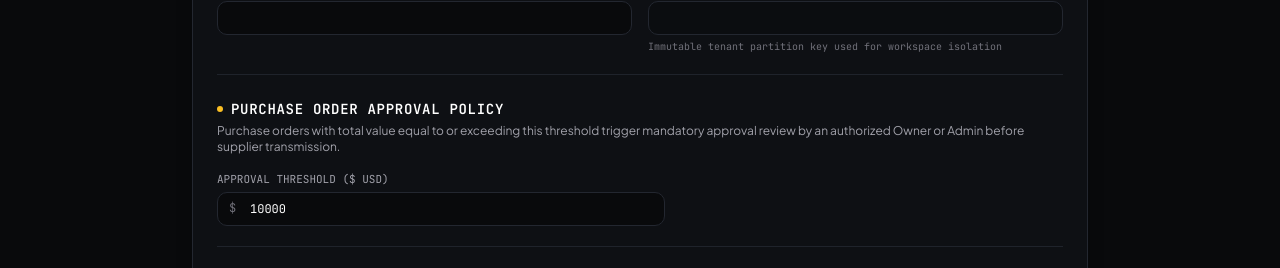
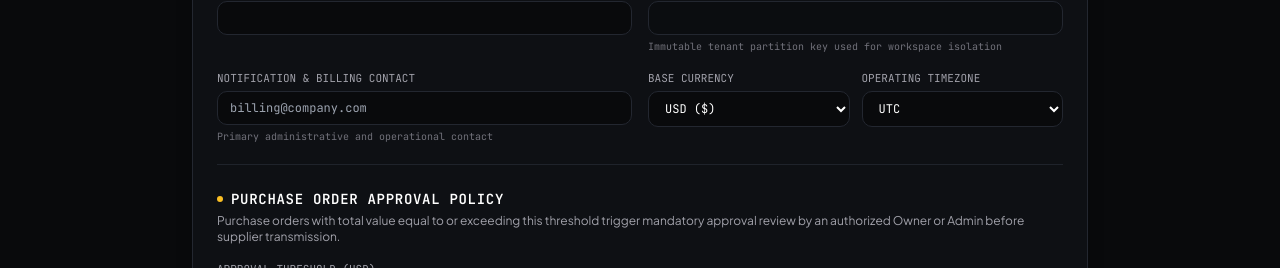
Before and after one commit to adimishra-code/tally, a React (Vite) app in the folder client/: page /settings in a window 1280 px wide. Shown: the part 532-800 px from the top of the page. Built offline with nearby package versions, Linux system fonts and the light colour scheme; no server answers; sample sign-in values are in the browser's storage.

Commit message:
add currency and timezone preferences to organization settings

```diff
--- a/client/src/pages/Settings.tsx
+++ b/client/src/pages/Settings.tsx
@@ -23,6 +23,9 @@ export default function Settings() {
   const [formData, setFormData] = useState({
     name: '',
     poApprovalThreshold: 10000,
+    currency: 'USD',
+    timezone: 'UTC',
+    contactEmail: '',
   });
 
   const { data: org, isLoading } = useQuery<Organization>({
@@ -52,8 +55,11 @@ export default function Settings() {
   useEffect(() => {
     if (org) {
       setFormData({
-        name: org.name,
-        poApprovalThreshold: org.poApprovalThreshold,
+        name: org.name || '',
+        poApprovalThreshold: org.poApprovalThreshold ?? 10000,
+        currency: org.currency || 'USD',
+        timezone: org.timezone || 'UTC',
+        contactEmail: org.contactEmail || '',
       });
     }
   }, [org]);
@@ -217,6 +223,56 @@ export default function Settings() {
                 />
                 <p className="text-[10px] font-mono text-zinc-500 mt-1">Immutable tenant partition key used for workspace isolation</p>
               </div>
+
+              <div>
+                <label className="block text-[11px] font-mono uppercase text-zinc-400 mb-1">Notification & Billing Contact</label>
+                <input
+                  type="email"
+                  value={formData.contactEmail}
+                  onChange={(e) => setFormData({ ...formData, contactEmail: e.target.value })}
+                  placeholder="billing@company.com"
+                  className="w-full px-3 py-2 bg-[#090A0C] border border-[#232730] rounded-lg focus:border-amber-500/50 outline-none text-white text-xs font-mono"
+                />
+                <p className="text-[10px] font-mono text-zinc-500 mt-1">Primary administrative and operational contact</p>
+              </div>
+
+              <div className="grid grid-cols-2 gap-3">
+                <div>
+                  <label className="block text-[11px] font-mono uppercase text-zinc-400 mb-1">Base Currency</label>
+                  <select
+                    value={formData.currency}
+                    onChange={(e) => setFormData({ ...formData, currency: e.target.value })}
+                    className="w-full px-3 py-2 bg-[#090A0C] border border-[#232730] rounded-lg focus:border-amber-500/50 outline-none text-white text-xs font-mono"
+                  >
+                    <option value="USD">USD ($)</option>
+                    <option value="EUR">EUR (€)</option>
+                    <option value="GBP">GBP (£)</option>
+                    <option value="INR">INR (₹)</option>
+                    <option value="CAD">CAD ($)</option>
+                    <option value="AUD">AUD ($)</option>
+                    <option value="JPY">JPY (¥)</option>
+                  </select>
+                </div>
+                <div>
+                  <label className="block text-[11px] font-mono uppercase text-zinc-400 mb-1">Operating Timezone</label>
+                  <select
+                    value={formData.timezone}
+                    onChange={(e) => setFormData({ ...formData, timezone: e.target.value })}
+                    className="w-full px-3 py-2 bg-[#090A0C] border border-[#232730] rounded-lg focus:border-amber-500/50 outline-none text-white text-xs font-mono"
+                  >
+                    <option value="UTC">UTC</option>
+                    <option value="America/New_York">America/New_York (EST)</option>
+                    <option value="America/Chicago">America/Chicago (CST)</option>
+                    <option value="America/Los_Angeles">America/Los_Angeles (PST)</option>
+                    <option value="Europe/London">Europe/London (GMT)</option>
+                    <option value="Europe/Berlin">Europe/Berlin (CET)</option>
+                    <option value="Asia/Kolkata">Asia/Kolkata (IST)</option>
+                    <option value="Asia/Singapore">Asia/Singapore (SGT)</option>
+                    <option value="Asia/Tokyo">Asia/Tokyo (JST)</option>
+                    <option value="Australia/Sydney">Australia/Sydney (AEST)</option>
+                  </select>
+                </div>
+              </div>
             </div>
           </div>
 
@@ -231,10 +287,10 @@ export default function Settings() {
 
             <div className="max-w-md">
               <label className="block text-[11px] font-mono uppercase text-zinc-400 mb-1">
-                Approval Threshold ($ USD)
+                Approval Threshold ({formData.currency})
               </label>
               <div className="relative">
-                <span className="absolute left-3 top-2 text-zinc-500 font-mono text-xs">$</span>
+                <span className="absolute left-3 top-2 text-zinc-500 font-mono text-xs">{formData.currency === 'INR' ? '₹' : formData.currency === 'EUR' ? '€' : formData.currency === 'GBP' ? '£' : '$'}</span>
                 <input
                   type="number"
                   min="0"
--- a/client/src/types/index.ts
+++ b/client/src/types/index.ts
@@ -155,5 +155,8 @@ export interface Organization {
   name: string;
   slug: string;
   poApprovalThreshold: number;
+  currency?: string;
+  timezone?: string;
+  contactEmail?: string;
   createdAt: string;
 }
```
Also changed, not shown: 2 other files (tests, documents, lock files or other folders).
